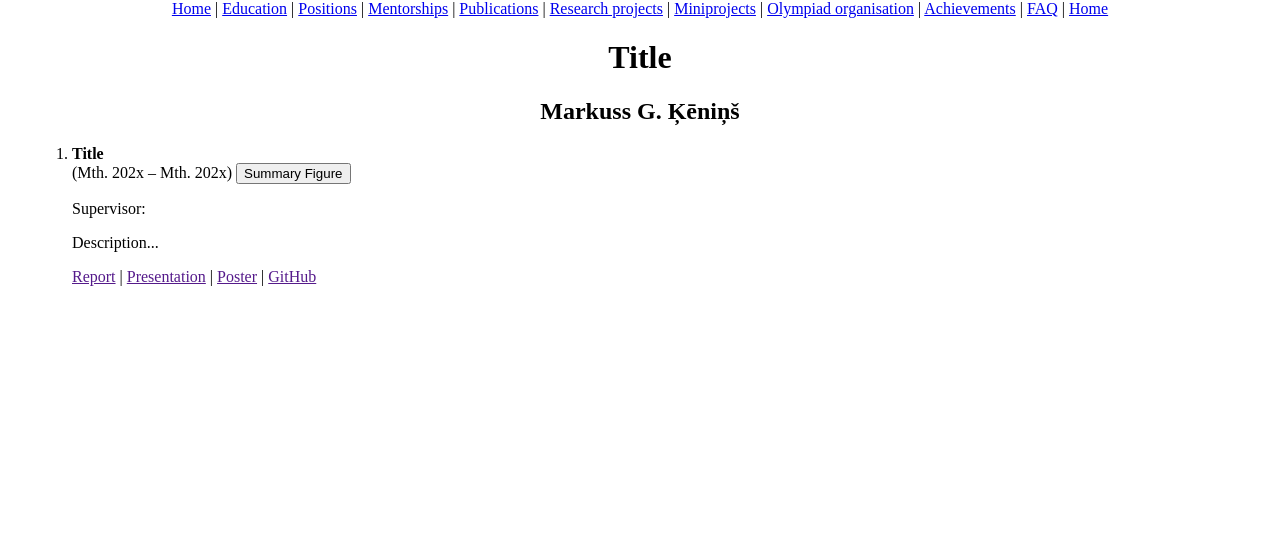
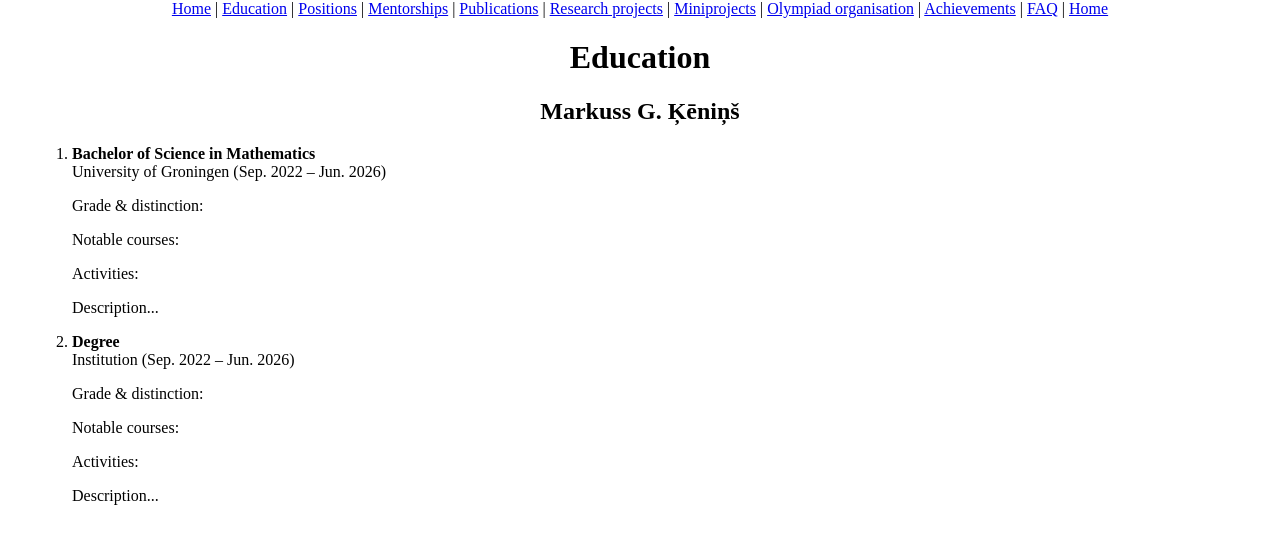
Before and after one commit to mgkenins/mgkenins.github.io, a plain HTML site: page education.html in a window 1280 px wide. Drawn offline with Linux system fonts and the light colour scheme.

Commit message:
Modified titles. Must add info

```diff
--- a/education.html
+++ b/education.html
@@ -4,7 +4,7 @@
         <link rel="stylesheet" type="text/css" href="style.css">
         <link rel="icon" href="pics/logo.png" type="image/png">
         <title>
-               M.G. Kenins
+               Education M.G. Kenins
         </title>
 </head>
 <body>
@@ -25,31 +25,83 @@
         </center>
 
         <center>
-                <h1>Title</h1>
+                <h1>Education</h1>
                 <h2>Markuss G. Ķēniņš</h2>
         </center>
 
         <ol>
                 <li>
-                        <b>Title</b>
-                        <br>(Mth. 202x &ndash; Mth. 202x)
-                        <button type="button" class="collapsible">Summary Figure</button>
-                        <div class="content">
-                                <p>
-                                        <img src="pics/logo.png" alt="" width="auto" max-width="100%" height="300px">
-                                </p>
-                        </div>
+                        <b>Bachelor of Science in Mathematics</b>
+                        <br>University of Groningen (Sep. 2022 &ndash; Jun. 2026)
+                        <!-- <button type="button" class="collapsible">Summary Figure</button> -->
+                        <!-- <div class="content"> -->
+                        <!--         <p> -->
+                        <!--                 <img src="pics/logo.png" alt="" width="auto" max-width="100%" height="300px"> -->
+                        <!--         </p> -->
+                        <!-- </div> -->
 
                         <p>
-                                Supervisor:
+                                Grade & distinction:
+                        </p>
+                        <p>
+                                Notable courses:
+                        </p>
+                        <p>
+                                Activities:
                         </p>
                         <p>
                                 Description...
                         </p>
+                        <!-- <p> -->
+                        <!--         <a href="">Report</a> | <a href="">Presentation</a> | <a href="">Poster</a> | <a href="">GitHub</a> -->
+                        <!-- </p> -->
+                </li>
+                <li>
+                        <b>Degree</b>
+                        <br>Institution (Sep. 2022 &ndash; Jun. 2026)
+                        <!-- <button type="button" class="collapsible">Summary Figure</button> -->
+                        <!-- <div class="content"> -->
+                        <!--         <p> -->
+                        <!--                 <img src="pics/logo.png" alt="" width="auto" max-width="100%" height="300px"> -->
+                        <!--         </p> -->
+                        <!-- </div> -->
+
                         <p>
-                                <a href="">Report</a> | <a href="">Presentation</a> | <a href="">Poster</a> | <a href="">GitHub</a>
+                                Grade & distinction:
                         </p>
+                        <p>
+                                Notable courses:
+                        </p>
+                        <p>
+                                Activities:
+                        </p>
+                        <p>
+                                Description...
+                        </p>
+                        <!-- <p> -->
+                        <!--         <a href="">Report</a> | <a href="">Presentation</a> | <a href="">Poster</a> | <a href="">GitHub</a> -->
+                        <!-- </p> -->
                 </li>
+                <!-- <li> -->
+                <!--         <b>Title</b>  -->
+                <!--         <br>(Mth. 202x &ndash; Mth. 202x)  -->
+                <!--         <button type="button" class="collapsible">Summary Figure</button> -->
+                <!--         <div class="content"> -->
+                <!--                 <p> -->
+                <!--                         <img src="pics/logo.png" alt="" width="auto" max-width="100%" height="300px"> -->
+                <!--                 </p> -->
+                <!--         </div> -->
+                <!---->
+                <!--         <p> -->
+                <!--                 Supervisor:  -->
+                <!--         </p> -->
+                <!--         <p> -->
+                <!--                 Description... -->
+                <!--         </p> -->
+                <!--         <p> -->
+                <!--                 <a href="">Report</a> | <a href="">Presentation</a> | <a href="">Poster</a> | <a href="">GitHub</a> -->
+                <!--         </p> -->
+                <!-- </li> -->
         </ol>
 
         <script>
```
Also changed, not shown: faq.html (+2 -2 lines), mentorships.html (+2 -2 lines), miniprojs.html (+2 -2 lines), olympiad-org.html (+2 -2 lines), positions.html (+33 -15 lines), publications.html (+2 -2 lines).
